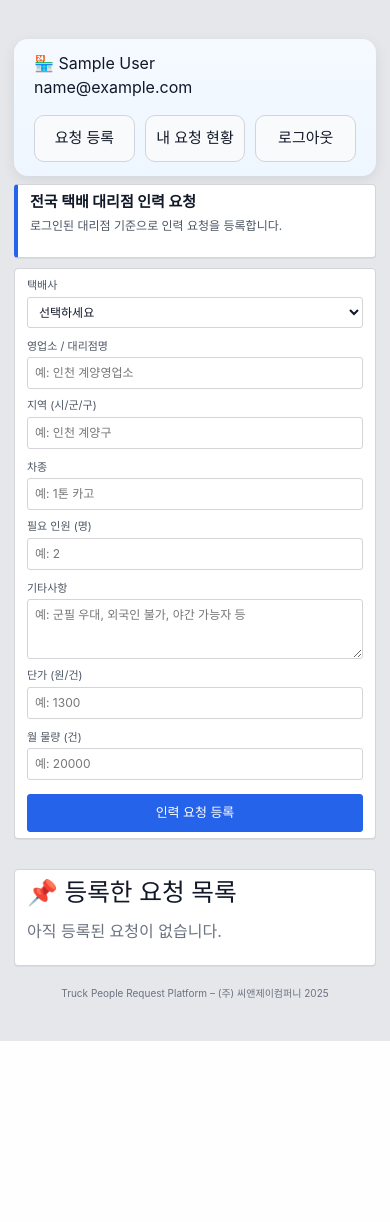
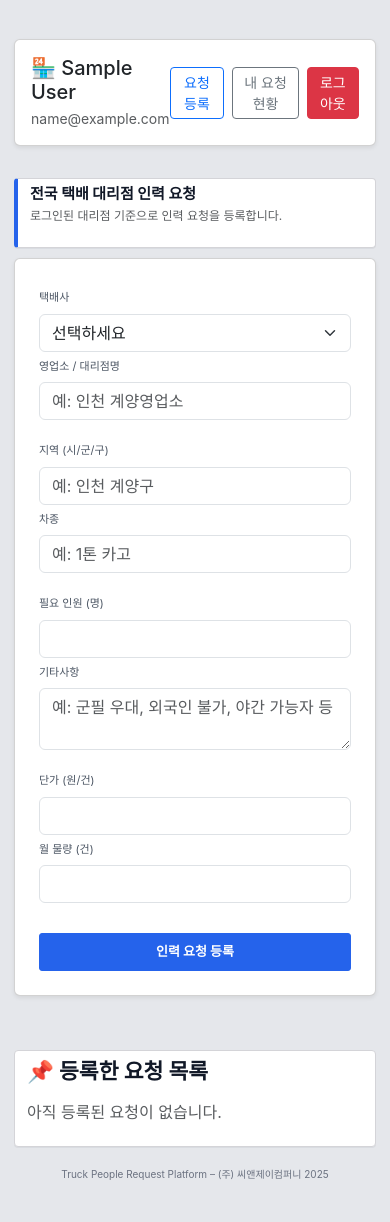
Before and after one commit to sujinchoo/RequestPlatform, a Flask app: page /request in a window 390 px wide. Before the commit the page ends 1041 px from the top, so only its background shows below. Run offline with Flask 3, Linux system fonts and the light colour scheme; the visitor is signed in with stand-in values (Sample User, id 1); some libraries are stand-ins or nearby versions.

Commit message:
Update request.html

```diff
--- a/templates/request.html
+++ b/templates/request.html
@@ -7,38 +7,45 @@
 {% block content %}
 
 <!-- ============================= -->
-<!-- 🏪 대리점 프로필 카드 (신규 추가) -->
+<!-- 🏪 대리점 프로필 카드 (Bootstrap 스타일 적용) -->
 <!-- ============================= -->
-<div class="agency-card">
-  <div class="agency-info">
-    <div class="agency-name">🏪 {{ session.get("google_name") }}</div>
-    <div class="agency-email">{{ session.get("google_email") }}</div>
+<div class="card shadow-sm mb-4 p-3">
+  <div class="d-flex justify-content-between align-items-center">
+
+    <div>
+      <h5 class="mb-1">🏪 {{ session.get("google_name") }}</h5>
+      <div class="text-muted small">{{ session.get("google_email") }}</div>
     </div>
 
-  <div class="agency-menu">
-    <button onclick="scrollToSection('register')">요청 등록</button>
-    <button onclick="scrollToSection('status')">내 요청 현황</button>
-    <button onclick="window.location.href='/logout'">로그아웃</button>
+    <div class="d-flex gap-2">
+      <button class="btn btn-outline-primary btn-sm" onclick="scrollToSection('register')">요청 등록</button>
+      <button class="btn btn-outline-secondary btn-sm" onclick="scrollToSection('status')">내 요청 현황</button>
+      <button class="btn btn-danger btn-sm" onclick="window.location.href='/logout'">로그아웃</button>
+    </div>
+
   </div>
 </div>
 
 
 
 <section class="sheet sheet-hero">
-  <div class="hero-title">전국 택배 대리점 인력 요청</div>
-  <p class="hero-sub">
+  <h3 class="hero-title fw-bold">전국 택배 대리점 인력 요청</h3>
+  <p class="hero-sub text-muted">
     로그인된 대리점 기준으로 인력 요청을 등록합니다.
   </p>
 </section>
 
-<section class="sheet">
+<!-- ============================= -->
+<!-- 📌 요청 등록 폼 (Bootstrap 버전) -->
+<!-- ============================= -->
+<div class="card p-4 shadow-sm mb-4">
   <form method="post" id="req-form">
 
     <!-- 1행 -->
-    <div class="grid-row">
-      <div class="field">
-        <label for="company">택배사</label>
-        <select id="company" name="company" required>
+    <div class="row mb-3">
+      <div class="col-md-6">
+        <label class="form-label">택배사</label>
+        <select id="company" name="company" class="form-select" required>
           <option value="">선택하세요</option>
           <option value="CJ대한통운">CJ대한통운</option>
           <option value="롯데택배">롯데택배</option>
@@ -49,68 +56,74 @@
         </select>
       </div>
 
-      <div class="field">
-        <label for="branch">영업소 / 대리점명</label>
-        <input id="branch" name="branch" type="text"
-               placeholder="예: 인천 계양영업소" required />
+      <div class="col-md-6">
+        <label class="form-label">영업소 / 대리점명</label>
+        <input id="branch" name="branch" type="text" class="form-control"
+               placeholder="예: 인천 계양영업소" required>
       </div>
     </div>
 
     <!-- 2행 -->
-    <div class="grid-row">
-      <div class="field">
-        <label for="region">지역 (시/군/구)</label>
-        <input id="region" name="region" type="text"
-               placeholder="예: 인천 계양구" required />
+    <div class="row mb-3">
+      <div class="col-md-6">
+        <label class="form-label">지역 (시/군/구)</label>
+        <input id="region" name="region" type="text" class="form-control"
+               placeholder="예: 인천 계양구" required>
       </div>
-      <div class="field">
-        <label for="vehicle-type">차종</label>
-        <input id="vehicle-type" name="vehicle_type" type="text"
-               placeholder="예: 1톤 카고" />
+
+      <div class="col-md-6">
+        <label class="form-label">차종</label>
+        <input id="vehicle-type" name="vehicle_type" type="text" class="form-control"
+               placeholder="예: 1톤 카고">
       </div>
     </div>
 
     <!-- 3행 -->
-    <div class="grid-row">
-      <div class="field">
-        <label for="headcount">필요 인원 (명)</label>
+    <div class="row mb-3">
+      <div class="col-md-4">
+        <label class="form-label">필요 인원 (명)</label>
         <input id="headcount" name="headcount" type="number"
-               min="1" step="1" placeholder="예: 2" required />
+               class="form-control" min="1" step="1" required>
       </div>
-      <div class="field field-full">
-        <label for="etc">기타사항</label>
-        <textarea id="etc" name="etc"
+
+      <div class="col-md-8">
+        <label class="form-label">기타사항</label>
+        <textarea id="etc" name="etc" class="form-control"
           placeholder="예: 군필 우대, 외국인 불가, 야간 가능자 등"></textarea>
       </div>
     </div>
 
     <!-- 4행 -->
-    <div class="grid-row">
-      <div class="field">
-        <label for="unit-price">단가 (원/건)</label>
+    <div class="row mb-4">
+      <div class="col-md-6">
+        <label class="form-label">단가 (원/건)</label>
         <input id="unit-price" name="unit_price" type="number"
-               min="0" step="10" placeholder="예: 1300" required />
+               class="form-control" min="0" step="10" required>
       </div>
-      <div class="field">
-        <label for="volume">월 물량 (건)</label>
+
+      <div class="col-md-6">
+        <label class="form-label">월 물량 (건)</label>
         <input id="volume" name="volume" type="number"
-               min="0" step="100" placeholder="예: 20000" required />
+               class="form-control" min="0" step="100" required>
       </div>
     </div>
 
-    <button type="submit" class="btn-primary">인력 요청 등록</button>
+    <button type="submit" class="btn btn-primary w-100 py-2 fw-bold">인력 요청 등록</button>
   </form>
-</section>
+</div>
 
 
+<!-- ============================= -->
+<!-- 🗑 삭제 확인 SweetAlert -->
+<!-- ============================= -->
 <script>
-  // ✅ 2) 삭제 버튼 클릭 시 SweetAlert 확인창
 document.addEventListener("DOMContentLoaded", function () {
+
   const deleteForms = document.querySelectorAll(".delete-form");
 
   deleteForms.forEach(function(form) {
     form.addEventListener("submit", function(e) {
-        e.preventDefault();  // 기본 제출 막고 → 확인 후 다시 submit
+      e.preventDefault();
 
       Swal.fire({
         title: "삭제하시겠습니까?",
@@ -122,42 +135,40 @@
         confirmButtonText: "삭제",
         cancelButtonText: "취소"
       }).then((result) => {
-          if (result.isConfirmed) {
-            form.submit();  // 진짜 삭제 요청 날림 (POST /request/delete/ID)
-          }
+        if (result.isConfirmed) form.submit();
       });
     });
   });
+
 });
 </script>
 
 
 
-<!-- ---------------------------- -->
+<!-- ============================= -->
 <!-- 📌 등록된 요청 목록 -->
-<!-- ---------------------------- -->
-<section class="sheet sheet-scroll" style="margin-top:20px;">
-  <h2 style="margin-bottom:12px;">📌 등록한 요청 목록</h2>
+<!-- ============================= -->
+<section class="sheet sheet-scroll mt-4">
+  <h4 class="mb-3 fw-bold">📌 등록한 요청 목록</h4>
 
   {% if branch_requests|length == 0 %}
-    <p style="color:#6b7280;">아직 등록된 요청이 없습니다.</p>
+    <p class="text-muted">아직 등록된 요청이 없습니다.</p>
 
   {% else %}
 
-  <!-- ⭐ 스크롤 + 헤더 고정 -->
-  <div class="table-wrapper table-fixed">
-    <table class="table-v2 table-compact">
-      <thead>
+  <div class="table-responsive">
+    <table class="table table-bordered table-hover align-middle">
+      <thead class="table-light">
         <tr>
-          <th style="width:60px;">ID</th>
-          <th style="width:110px;">등록일</th>
-          <th style="width:130px;">택배사</th>
-          <th style="width:130px;">지역</th>
-          <th style="width:130px;">차종</th>
-          <th style="width:80px;">인원</th>
-          <th style="width:100px;">단가</th>
-          <th style="width:120px;">월물량</th>
-          <th style="width:80px;">삭제</th>
+          <th>ID</th>
+          <th>등록일</th>
+          <th>택배사</th>
+          <th>지역</th>
+          <th>차종</th>
+          <th>인원</th>
+          <th>단가</th>
+          <th>월물량</th>
+          <th>삭제</th>
         </tr>
       </thead>
 
@@ -176,13 +187,12 @@
             <form method="post"
                   action="{{ url_for('delete_request', req_id=r.id) }}"
                   class="delete-form">
-              <button class="btn-small" style="background:#dc2626; color:white;">삭제</button>
+              <button class="btn btn-danger btn-sm">삭제</button>
             </form>
           </td>
         </tr>
         {% endfor %}
       </tbody>
-
     </table>
   </div>
 
@@ -190,22 +200,22 @@
 </section>
 
 
+
 <!-- ============================= -->
-<!-- JS: 스크롤 이동 기능 (신규 추가) -->
+<!-- JS: 스크롤 이동 기능 -->
 <!-- ============================= -->
 <script>
 function scrollToSection(type) {
   let target;
 
   if (type === "register") {
-    target = document.querySelector(".sheet:not(.sheet-scroll)");
+    target = document.querySelector(".card");
   } else if (type === "status") {
     target = document.querySelector(".sheet.sheet-scroll");
   }
 
-  if (target) {
-    target.scrollIntoView({ behavior: "smooth", block: "start" });
-  }
+  target?.scrollIntoView({ behavior: "smooth", block: "start" });
 }
 </script>
+
 {% endblock %}
```
Lines whose indentation alone changed are shown as unchanged.
